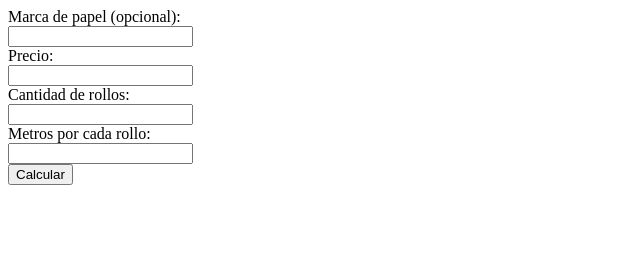
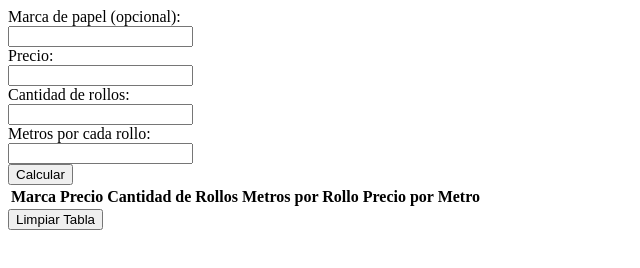
Before and after one commit to jguevaraihl/toilet-paper-price-calculator, a plain HTML site: page index.html in a window 1280 px wide. Shown: the whole page, without its empty margins (0-640 px from the left). Drawn offline with Linux system fonts and the light colour scheme.

Commit message:
Update index.html

```diff
--- a/index.html
+++ b/index.html
@@ -22,3 +22,19 @@
     <script src="script.js"></script>
 </body>
 </html>
+
+<table id="resultsTable">
+    <thead>
+        <tr>
+            <th>Marca</th>
+            <th>Precio</th>
+            <th>Cantidad de Rollos</th>
+            <th>Metros por Rollo</th>
+            <th>Precio por Metro</th>
+        </tr>
+    </thead>
+    <tbody>
+    </tbody>
+</table>
+
+<button id="clearTable">Limpiar Tabla</button>
```
